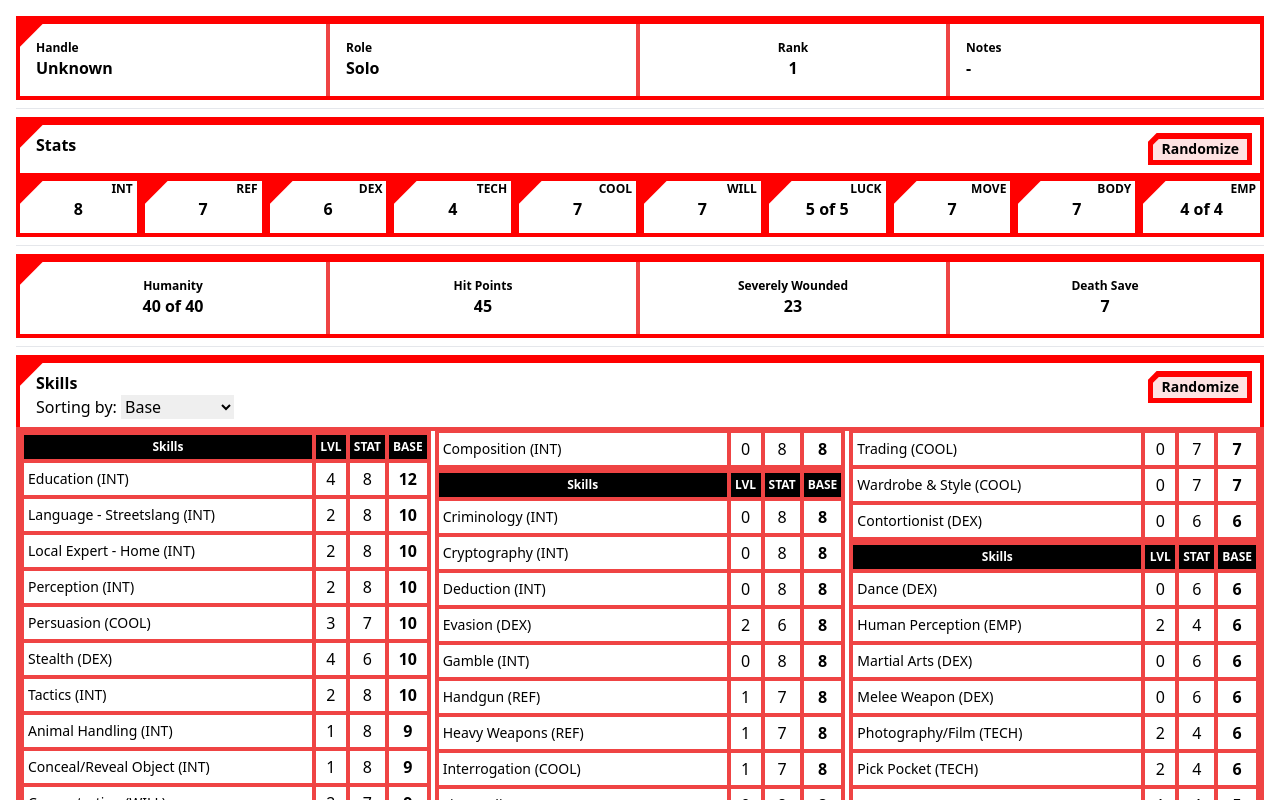
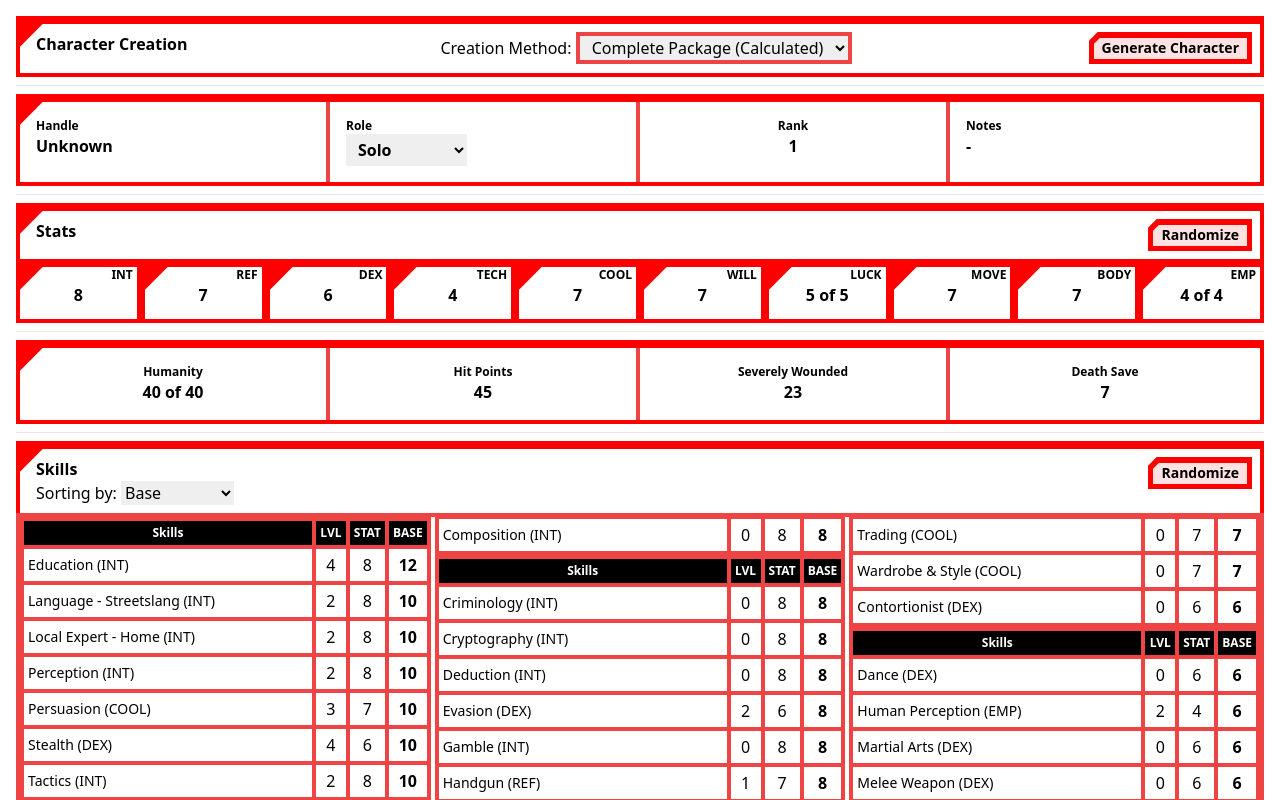
Before and after one commit to benabus/cyberpunk_red_chargen_v2, a Vue app: page / in a window 1280 px wide. Shown: the top 800 px of the page. Built offline with nearby package versions, Linux system fonts and the light colour scheme; the HTML template or start-up script is replaced by a standard one.

Commit message:
Adds role and creation method dropdowns.

```diff
--- a/src/classes/Character.ts
+++ b/src/classes/Character.ts
@@ -52,7 +52,7 @@ const Starting_Cash: Record<CreationMethod, number> = {
 }
 
 type WeaponType = "melee" | "ranged" | "exotic";
-type CreationMethod = "complete" | "edgerunner" | "street rat";
+export type CreationMethod = "complete" | "edgerunner" | "street rat";
 
 export class Character {
     skill_points = 86
--- a/src/components/CPTitle.vue
+++ b/src/components/CPTitle.vue
@@ -1,6 +1,16 @@
+<script setup lang="ts">
+import { ref } from 'vue';
+const props = defineProps<{
+    bottomBorder?: boolean;
+}>();
+
+const bottomBorder = ref(props.bottomBorder ?? false);
+
+
+</script>
 <template>
 
-    <div class="flex pl-4 py-2 border-b-0 notch font-bold">
+    <div class="flex pl-4 py-2 notch font-bold" :class="bottomBorder ? '' : 'border-b-0'">
         <slot></slot>
     </div>
 </template>
--- a/src/components/TextField.vue
+++ b/src/components/TextField.vue
@@ -1,7 +1,7 @@
 <script setup lang="ts">
 defineProps<{
     title: string,
-    value: string | number,
+    value?: string | number,
     titleClass?: string,
     valueClass?: string,
 }>()
@@ -10,7 +10,9 @@ defineProps<{
 <template>
     <div class="font-bold">
         <div :class="titleClass" class="text-xs">{{ title }}</div>
-        <div :class="valueClass" class="" v-if="value">{{ value }}</div>
-        <div :class="valueClass" class="" v-else>-</div>
+        <slot>
+            <div :class="valueClass" class="" v-if="value">{{ value }}</div>
+            <div :class="valueClass" class="" v-else>-</div>
+        </slot>
     </div>
 </template>
--- a/src/components/TextFieldRow.vue
+++ b/src/components/TextFieldRow.vue
@@ -3,7 +3,7 @@ import { computed } from 'vue'
 import TextField from '@/components/TextField.vue'
 
 const props = defineProps<{
-    values: Record<string, string | number>,
+    values: Record<string, string | number | { value: string | number, type: string }>,
 }>()
 const length = computed(() => {
     return Object.values(props.values).length;
@@ -19,10 +19,30 @@ function classes(key: string, value: string | number) {
     return classes;
 }
 
+const values = computed(() => {
+    let vals: Record<string, { type: string, value: string | number }> = {};
+    for (let key in props.values) {
+        let item = props.values[key];
+        if (typeof item === 'object') {
+            if (item.hasOwnProperty('type')) {
+                vals[key] = item;
+            } else {
+                vals[key] = { value: item.value, type: 'text' }
+            }
+            vals[key] = item;
+        } else {
+            vals[key] = { value: item, type: 'text' }
+        }
+    }
+    return vals;
+})
+
 </script>
 
 <template>
     <div :class="`notch grid grid-cols-${length}`">
-        <TextField v-for="value, key in values" :class="classes(key, value)" :title="key" :value="value" />
+        <template v-for="value, key in values">
+            <TextField v-if="value.type == 'text'" :class="classes(key, value.value)" :title="key" :value="value.value" />
+        </template>
     </div>
 </template>
--- a/src/views/HomeView.vue
+++ b/src/views/HomeView.vue
@@ -14,6 +14,7 @@ import {
 } from '@/data';
 import { Lifepath, Skill, Character, Cyberware } from '@/classes';
 import type { WeaponAttachment, AmmoType, Armor } from '@/types'
+import TextField from '@/components/TextField.vue';
 import TextFieldRow from '@/components/TextFieldRow.vue'
 import SkillTable from '@/components/SkillTable.vue'
 import SkillRow from '@/components/SkillRow.vue'
@@ -26,13 +27,21 @@ import CPRow from '@/components/CPRow.vue';
 import CPTitle from '@/components/CPTitle.vue';
 import CPButton from '@/components/CPButton.vue';
 
+import type { CreationMethod } from '@/classes/Character';
 
 
+
+const creation_method = ref<CreationMethod>("complete");
+const role = ref<Role>(Role.Solo);
+
 const char = ref(new Character()) // Initializes reactive variable for character.
-// walkLifepath();
-char.value.setRole(Role.Solo);
-walkRoleLifepath();
 
+
+function generateCharacter() {
+    char.value = new Character({ creation_method: creation_method.value });
+    char.value.setRole(role.value);
+    walkRoleLifepath();
+}
 
 /**
  * Valid Skill Sort Methods:
@@ -285,7 +294,32 @@ function openRoleLifepathModal(content: string) {
 <template>
     <main class="container p-4 mx-auto">
 
-        <TextFieldRow :values="char_info" />
+        <CPTitle class="flex justify-between pr-2" :bottom-border="true">
+            <div class="mr-4">Character Creation</div>
+            <div class="font-normal">
+                Creation Method: <select class="px-2 border-solid border-red-500 border-4" v-model="creation_method">
+                    <option value="streetrat">Streetrat (Template)</option>
+                    <option value="edgerunner">Edgerunner (Fast and Dirty)</option>
+                    <option value="complete">Complete Package (Calculated)</option>
+                </select>
+            </div>
+            <div>
+                <CPButton @click="generateCharacter()">Generate Character</CPButton>
+            </div>
+        </CPTitle>
+
+        <hr class="my-2" />
+
+        <div class="notch grid grid-cols-4">
+            <TextField class="p-4 border-red-500 border-r-4" title="Handle" :value="char_info.Handle" />
+            <TextField class="font-bold p-4 border-red-500 border-r-4" title="Role">
+                <select v-model="role" class="px-2 py-1">
+                    <option v-for="role in Object.values(Role)" :key="role" :value="role">{{ role }}</option>
+                </select>
+            </TextField>
+            <TextField class="p-4 border-red-500 border-r-4 text-center" title="Rank" :value="char_info.Rank" />
+            <TextField class="p-4" title="Notes" :value="char_info.Notes" />
+        </div>
 
         <hr class="my-2" />
 
```
Also changed, not shown: 1 other file (tests, documents, lock files or other folders).
